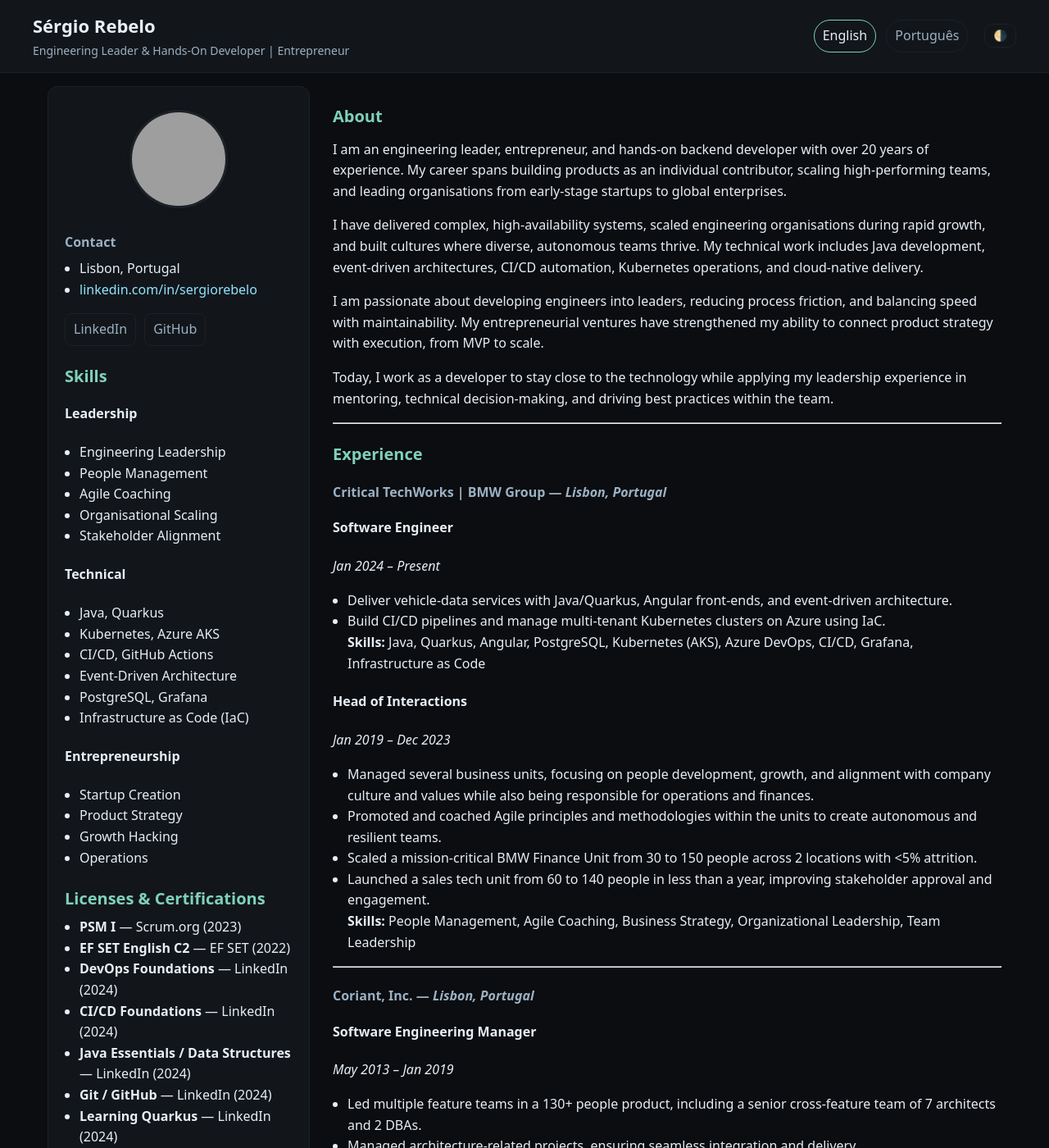
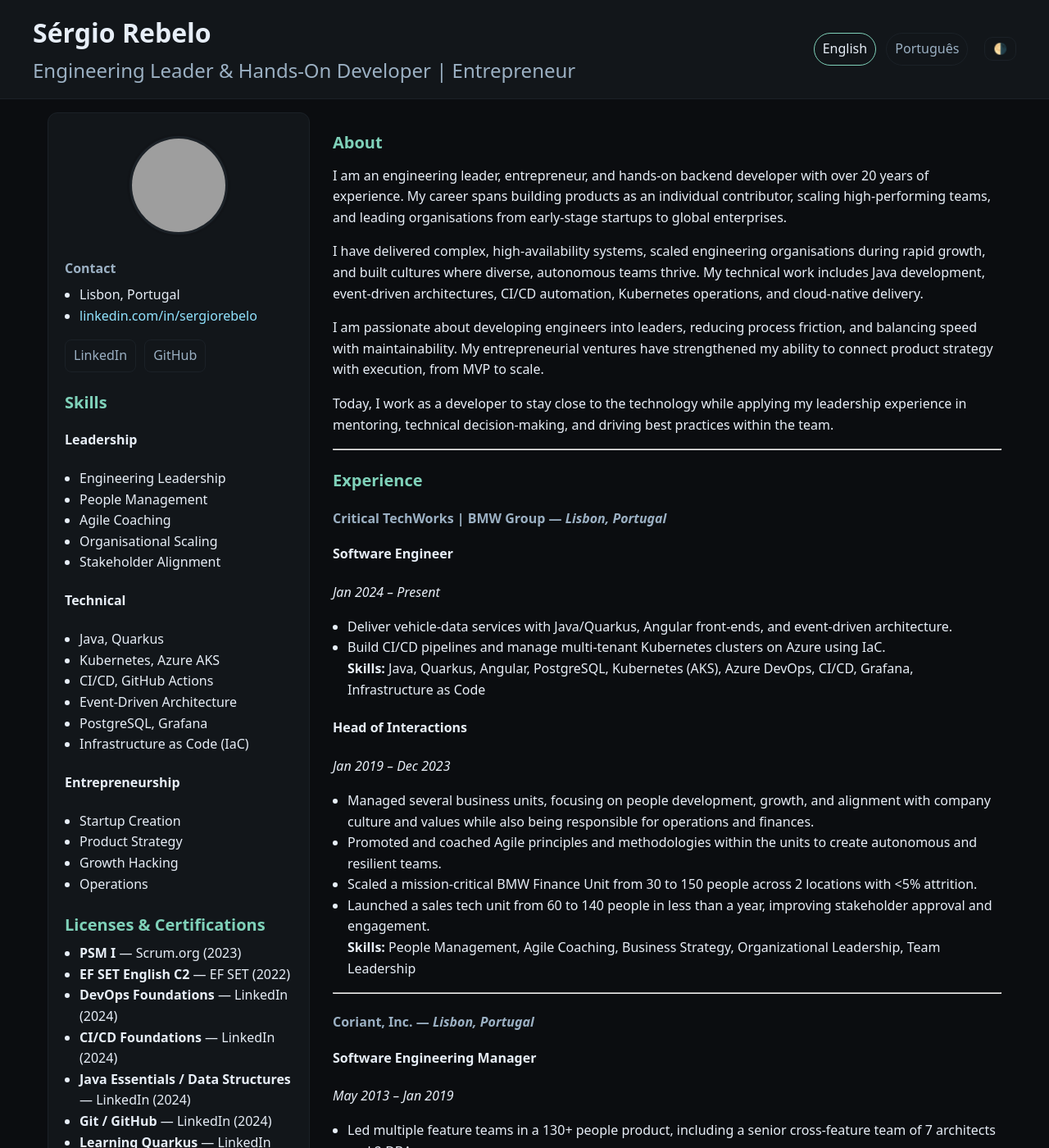
Before and after one commit to sergiorebelo/sergiorebelo.github.io, a Jekyll site: the page built from index.md, in a window 1280 px wide and 1400 px high. Shown: the whole window at 82% size. Built offline with Jekyll 4.4.1, drawn with Linux system fonts in a browser that asks for light colours; grey boxes are pictures that could not be loaded.

Commit message:
Update style.css

```diff
--- a/assets/css/style.css
+++ b/assets/css/style.css
@@ -28,8 +28,8 @@ a:hover{text-decoration:underline}
   max-width:1200px; margin:0 auto;
   display:flex; align-items:center; justify-content:space-between; gap:16px;
 }
-.brand .name{margin:0; font-size:22px}
-.brand .tagline{margin:2px 0 0 0; color:var(--muted); font-size:14px}
+.brand .name{margin:0; font-size:32px}
+.brand .tagline{margin:2px 0 0 0; color:var(--muted); font-size:24px}
 .header-actions{display:flex; align-items:center; gap:12px}
 .lang-switch .lang{
   display:inline-block; margin-right:8px; padding:6px 10px;
```
